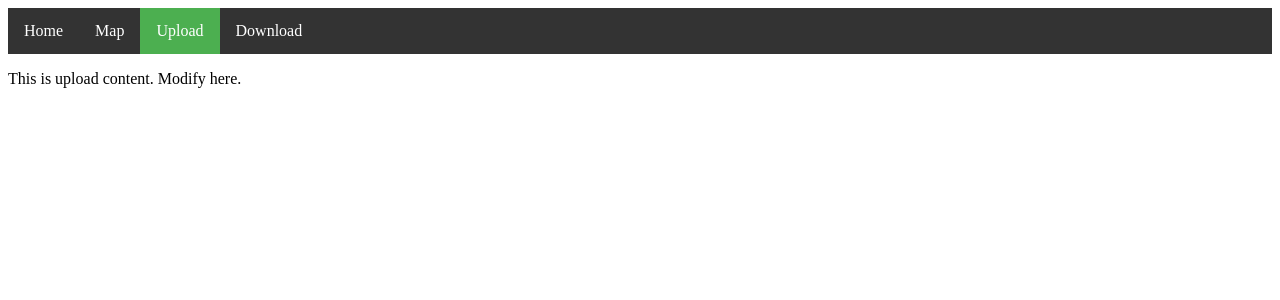
After one commit to nachogoca/Rainfall, a Django app: page /upload/ in a window 1280 px wide. The commit adds this page. Shown: the top 300 px of the page. Run offline with Django 3.2, Linux system fonts and the light colour scheme.

Commit message:
Navigation bar working

```diff
--- a/mysite/mysite/urls.py
+++ b/mysite/mysite/urls.py
@@ -15,13 +15,15 @@ Including another URLconf
 """
 from django.conf.urls import include, url
 from django.contrib import admin
-from mysite.views import hello, current_datetime, hours_ahead, home, view_map
+from mysite.views import hello, current_datetime, hours_ahead, view_home, view_map, view_download, view_upload
 
 urlpatterns = [
     url(r'^admin/', include(admin.site.urls)),
-    url(r'^hello/$', hello),
-    url(r'^home/$', home),
-    url(r'^map/$', view_map),
+    url(r'^hello/$', hello, name='mysite.views.hello'),
+    url(r'^$', view_home, name='mysite.views.view_home'),
+    url(r'^map/$', view_map, name='mysite.views.view_map'),
+    url(r'^upload/$', view_upload, name='mysite.views.view_upload'),
+    url(r'^download/$', view_download, name='mysite.views.view_download'),
     url(r'^time/$', current_datetime),
     url(r'^time/plus/(\d{1,2})/$', hours_ahead),
 ]
--- a/mysite/mysite/views.py
+++ b/mysite/mysite/views.py
@@ -19,8 +19,14 @@ def hours_ahead(request, offset):
     html = "In %s hours(s), it will be %s." % (offset, dt)
     return HttpResponse(html)
 
-def home(request):
+def view_home(request):
     return render(request, 'home.html')
 
 def view_map(request):
     return render(request, 'map.html')
+
+def view_upload(request):
+    return render(request, 'upload.html')
+
+def view_download(request):
+    return render(request, 'download.html')
--- a/mysite/templates/navbar.html
+++ b/mysite/templates/navbar.html
@@ -34,10 +34,10 @@ li a:hover:not(.active) {
 </head>
 <body>
 <ul>
-    <li><a {% block activehome %}{% endblock %}     href="home">Home</a></li>
-    <li><a {% block activemap %}{% endblock %}      href="map">Map</a></li>
-    <li><a {% block activecontact %}{% endblock %}  href="upload">Upload</a></li>
-    <li><a {% block activeabout %}{% endblock %}    href="download">Download</a></li>
+    <li><a {% block activehome %}{% endblock %}     href="{% url 'mysite.views.view_home' %}">Home</a></li>
+    <li><a {% block activemap %}{% endblock %}      href="{% url 'mysite.views.view_map' %}">Map</a></li>
+    <li><a {% block activeupload %}{% endblock %}  href="{% url 'mysite.views.view_upload' %}">Upload</a></li>
+    <li><a {% block activedownload %}{% endblock %}    href="{% url 'mysite.views.view_download' %}">Download</a></li>
 </ul>
 
 {% block content %}{% endblock %}
--- /dev/null
+++ b/mysite/templates/upload.html
@@ -0,0 +1,10 @@
+{% extends "navbar.html" %}
+
+{% block title %}Map{% endblock %}
+{% block activeupload %}class="active"{% endblock %}
+
+{% block content %}
+<p>
+    This is upload content. Modify here.
+</p>
+{% endblock %}
```
Also changed, not shown: mysite/templates/download.html (added, +10 -0 lines), 1 other file.
